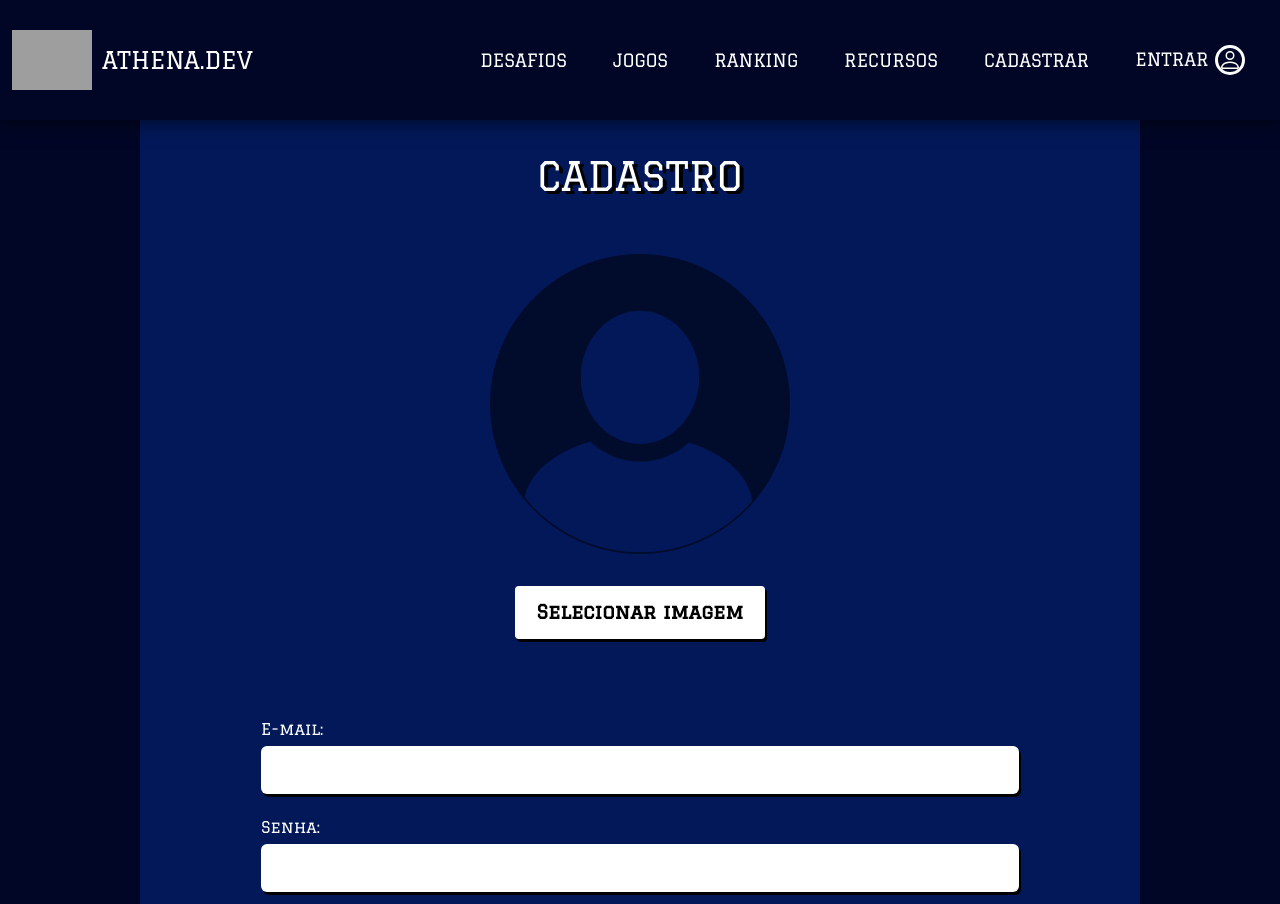
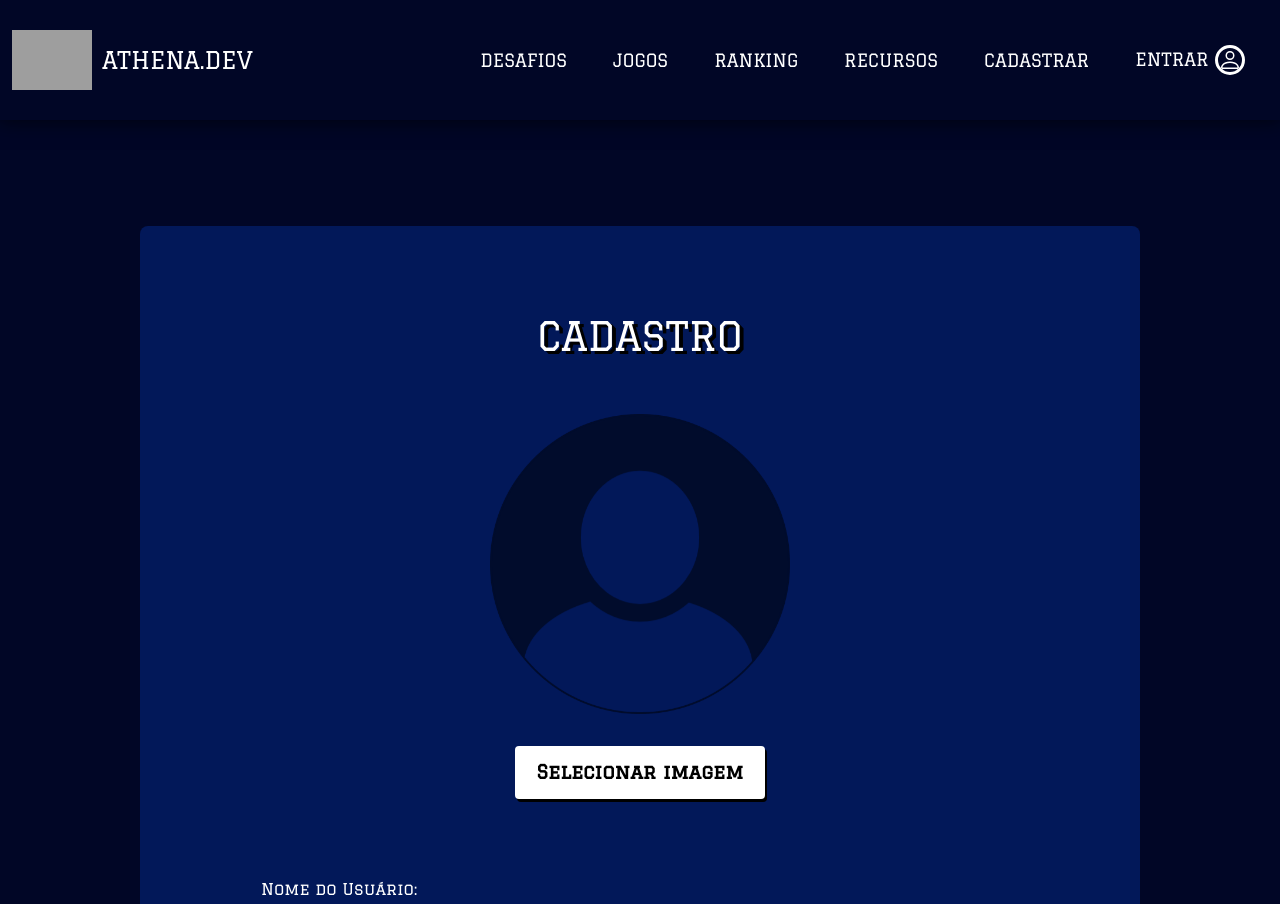
Before and after one commit to edukamoz/Pallas-3semester, an Angular app: page /cadastrar in a window 1280 px wide. Shown: the top 904 px of the page. Built offline with nearby package versions, Linux system fonts and the light colour scheme; grey boxes are pictures that could not be loaded.

Commit message:
AdicionandoNomeUsuario
Adicionando campo de nome do usuário na pagina de cadastrar.

```diff
--- a/src/app/cadastrar/cadastrar.component.css
+++ b/src/app/cadastrar/cadastrar.component.css
@@ -29,7 +29,8 @@
   min-height: 100vh; /* Aumentei o min-height para 100vh para ocupar a tela inteira */
   display: flex; /* Garante que ela cresça ao longo da tela */
   flex-direction: column;
-  justify-content: flex-start; /* Ajusta o conteúdo para começar no topo */
+  margin-top: 10rem;
+  margin-bottom: 6rem;
 }
 
 .titulo {
--- a/src/app/cadastrar/cadastrar.component.html
+++ b/src/app/cadastrar/cadastrar.component.html
@@ -16,6 +16,12 @@
 
             <div id="formCad">
                 <form [formGroup]="cadastroForm" (ngSubmit)="onSubmit()">
+                    <label for="username">Nome do Usuário:</label>
+                    <input id="username" type="text" formControlName="username">
+                    <div class="error-message" *ngIf="cadastroForm.get('username')?.touched">
+                        {{ getErrorMessage('username') }}
+                    </div>
+
                     <label for="email">E-mail:</label>
                     <input id="email" type="email" formControlName="email">
                     <div class="error-message" *ngIf="cadastroForm.get('email')?.touched">
--- a/src/app/cadastrar/cadastrar.component.ts
+++ b/src/app/cadastrar/cadastrar.component.ts
@@ -17,6 +17,7 @@ export class CadastrarComponent implements OnInit {
 
   constructor(private fb: FormBuilder) {
     this.cadastroForm = this.fb.group({
+      username: ['', [Validators.required]],
       email: ['', [Validators.required, Validators.email]],
       password: ['', [Validators.required, Validators.minLength(6)]],
       confirmPassword: ['', [Validators.required]]
```
